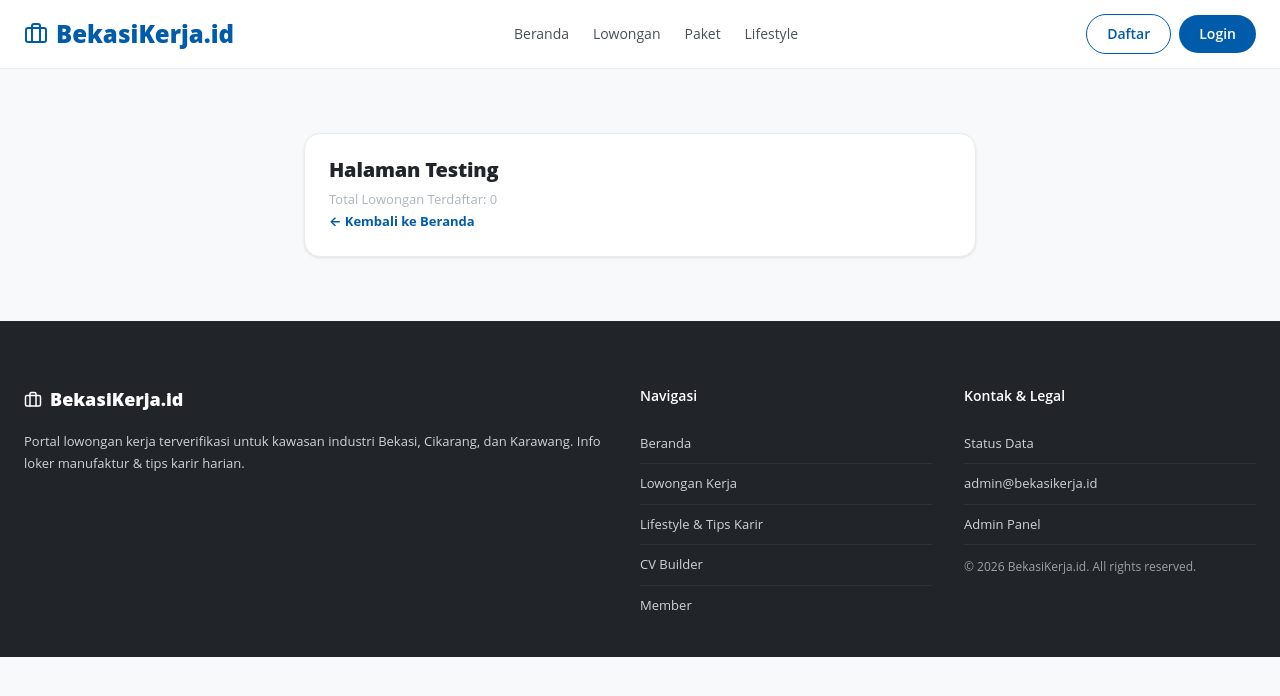
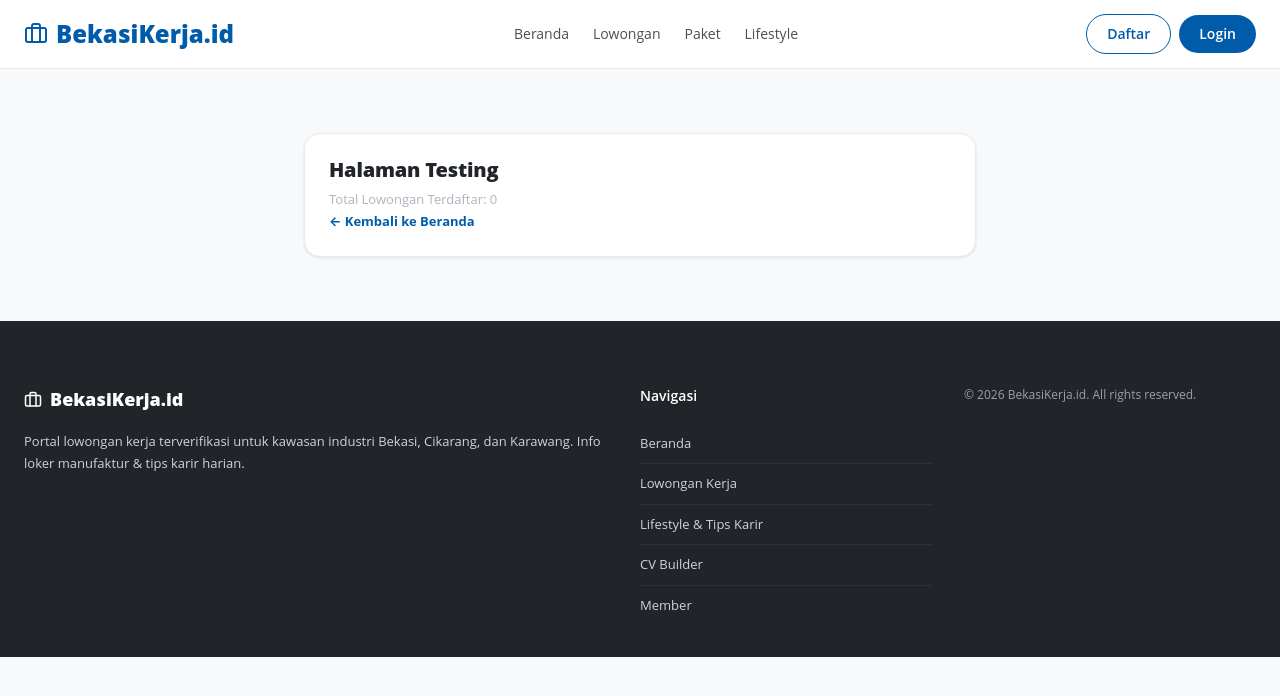
Before and after one commit to bekasikerjaofficial-ux/bekasikerja.id, a Next.js app: page /tests in a window 1280 px wide. Shown: the top 696 px of the page. Built offline with nearby package versions, Linux system fonts and the light colour scheme; no server answers; the database is empty.

Commit message:
hapus admin panel, status data, dan admin email dari footer
Menghapus bagian Kontak & Legal dari SiteFooter yang berisi tautan ke Status Data, admin@bekasikerja.id, dan Admin Panel.

```diff
--- a/components/SiteFooter.js
+++ b/components/SiteFooter.js
@@ -27,11 +27,7 @@ export default function SiteFooter({ brand = 'BekasiKerja.id' }) {
         </div>
 
         <div>
-          <h3>Kontak &amp; Legal</h3>
-          <a href="/tests">Status Data</a>
-          <a href="mailto:admin@bekasikerja.id">admin@bekasikerja.id</a>
-          <a href="/nyosor/login">Admin Panel</a>
-          <span style={{ fontSize: 12, display: 'block', paddingTop: 12, opacity: 0.7 }}>
+          <span style={{ fontSize: 12, display: 'block', opacity: 0.7 }}>
             © {new Date().getFullYear()} {brand}. All rights reserved.
           </span>
         </div>
```
